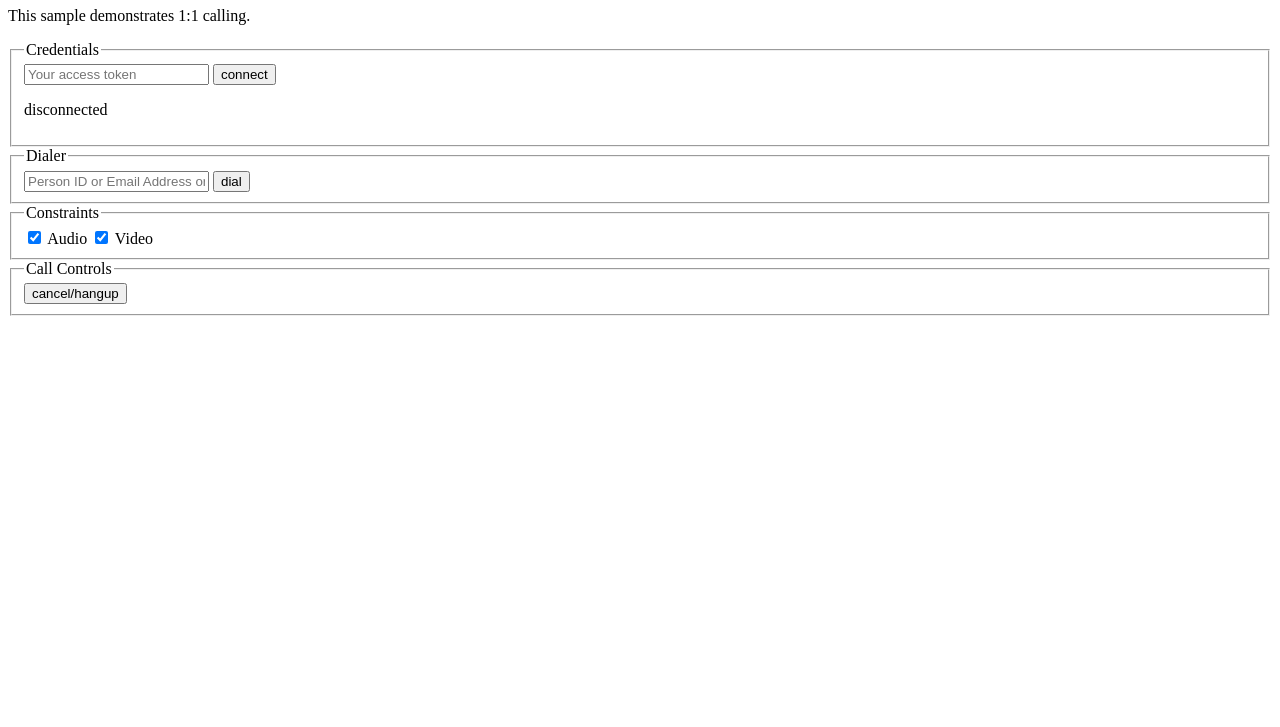
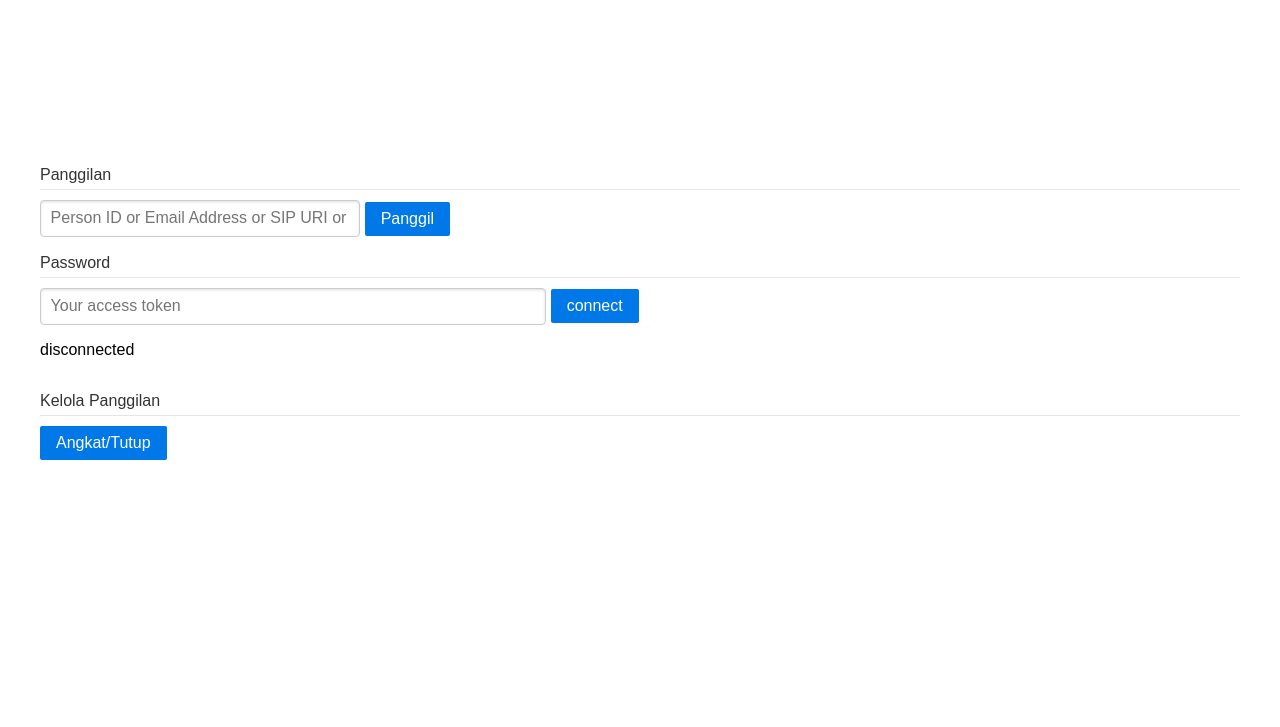
Before and after one commit to mbahsaptojr/webex-team-single-party, a website with bundled scripts: page index.html in a window 1280 px wide. Shown: the part 73-800 px from the top of the page. Built offline with nearby package versions, Linux system fonts and the light colour scheme; files whose address does not match are found by name.

Commit message:
revisit ui

```diff
--- a/index.html
+++ b/index.html
@@ -1,60 +1,94 @@
 <!DOCTYPE html>
 <html>
   <head>
-    <title>Sample: Single Party Calling</title>
+    <title>Portal Video Banking</title>
+    <link
+      rel="stylesheet"
+      href="https://unpkg.com/purecss@1.0.0/build/pure-min.css"
+      integrity="sha384-nn4HPE8lTHyVtfCBi5yW9d20FjT8BJwUXyWZT9InLYax14RDjBj46LmSztkmNP9w"
+      crossorigin="anonymous"
+    />
+    <link
+    rel="stylesheet"
+    href="custom.css"
+  />
   </head>
-  <body>
-    <h1>Single Party Calling</h1>
-    <p>This sample demonstrates 1:1 calling.</p>
-    <form id="credentials">
+  <body style="padding-left: 40px; padding-right: 40px;">
+    <h1 align="center">Halaman Agent Video Banking</h1>
+
+    <div class="pure-g">
+      <div class="pure-u-1-2">
+        <video id="self-view" muted autoplay></video>
+      </div>
+      <div class="pure-u-1-2">
+        <audio id="remote-view-audio" autoplay></audio>
+        <video id="remote-view-video" autoplay></video>
+      </div>
+    </div>
+
+  </div class="pure-u-1-3">
+    <form id="dialer" class="pure-form">
       <fieldset>
-        <legend>Credentials</legend>
-        <input
-          id="access-token"
-          name="accessToken"
-          placeholder="Your access token"
-          type="text">
-        <input id="connect" title="connect" type="submit" value="connect">
-        <p id="connection-status">disconnected</p>
-      </fieldset>
-    </form>
-
-    <form id="dialer">
-      <fieldset>
-        <legend>Dialer</legend>
+        <legend>Panggilan</legend>
         <input
           id="invitee"
           name="invitee"
           placeholder="Person ID or Email Address or SIP URI or Room ID"
-          type="text">
-          <input title="dial" type="submit" value="dial">
+          type="text" size="30px"
+        />
+        <input
+          title="dial"
+          type="submit"
+          value="Panggil"
+          class="pure-button pure-button-primary"
+        />
       </fieldset>
     </form>
 
-    <form id="constraints">
+
+    <form id="credentials" class="pure-form">
+        <fieldset>
+          <legend>Password</legend>
+          <input
+            id="access-token"
+            name="accessToken"
+            placeholder="Your access token"
+            type="text" size="50px"
+          />
+          <input
+            id="connect"
+            title="connect"
+            type="submit"
+            value="connect"
+            class="pure-button pure-button-primary"
+            />
+          <p id="connection-status">disconnected</p>
+        </fieldset>
+      </form>
+      <div>
+    <form id="constraints" style="visibility: hidden;display: none">
       <fieldset>
-        <legend>Constraints</legend>
-        <input id="constraints-audio" title="audio" type="checkbox" checked>
+        <legend>Opsi Panggilan</legend>
+        <input id="constraints-audio" title="audio" type="checkbox" checked />
         <label for="constraints-audio">Audio</label>
-        <input id="constraints-video" title="video" type="checkbox" checked>
+        <input id="constraints-video" title="video" type="checkbox" checked />
         <label for="constraints-video">Video</label>
       </fieldset>
     </form>
 
-    <form id="call-controls">
+    <form id="call-controls" class="pure-form">
       <fieldset>
-        <legend>Call Controls</legend>
-        <button id="hangup" title="hangup" type="button">cancel/hangup</button>
+        <legend>Kelola Panggilan</legend>
+        <button
+          id="hangup"
+          title="hangup"
+          type="button"
+          class="pure-button pure-button-primary"
+        >
+          Angkat/Tutup
+        </button>
       </fieldset>
     </form>
-
-    <div style="display: flex">
-      <video style="width:50%" id="self-view" muted autoplay></video>
-      <div style="width:50%">
-        <audio id="remote-view-audio" autoplay></audio>
-        <video id="remote-view-video" autoplay></video>
-      </div>
-    </div>
 
     <!-- /bundle.js is the bundled CiscoSpark JavaScript SDK -->
     <script src="/bundle.js"></script>
```
Also changed, not shown: readme.md.
